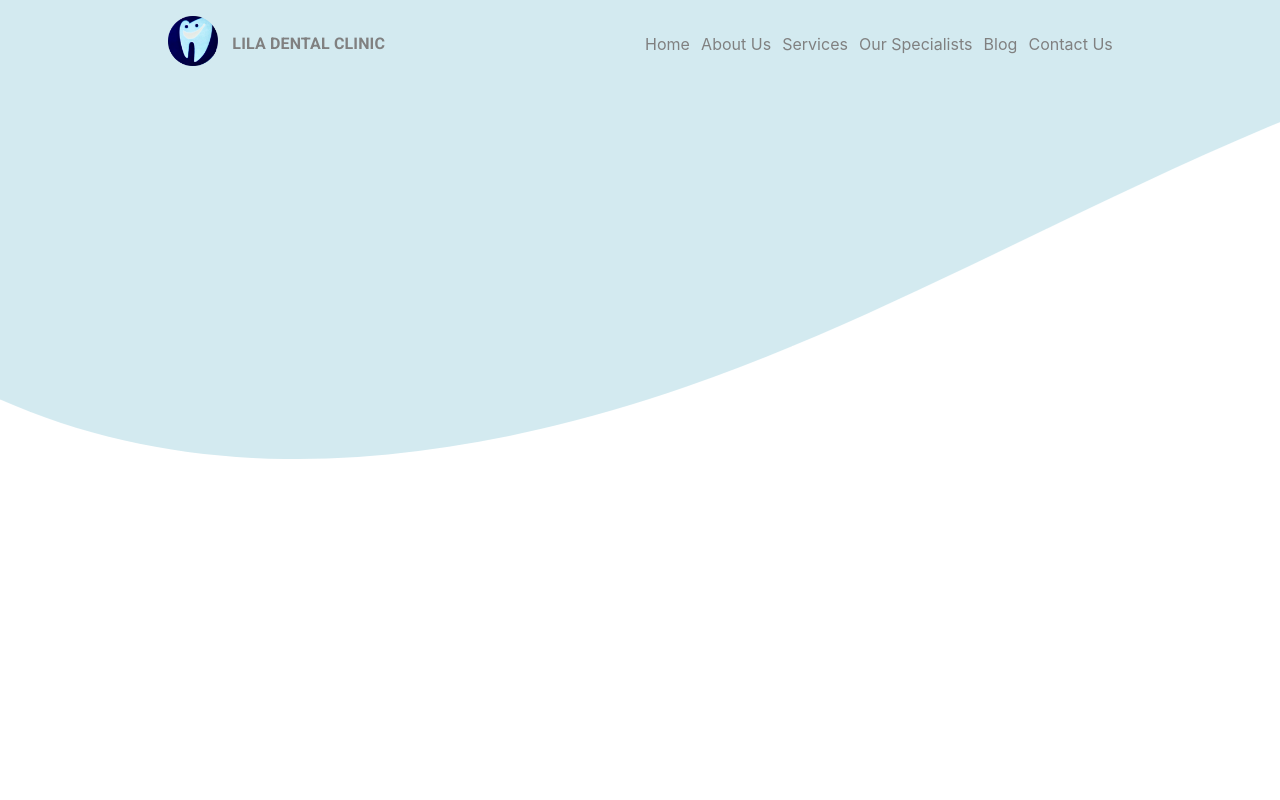
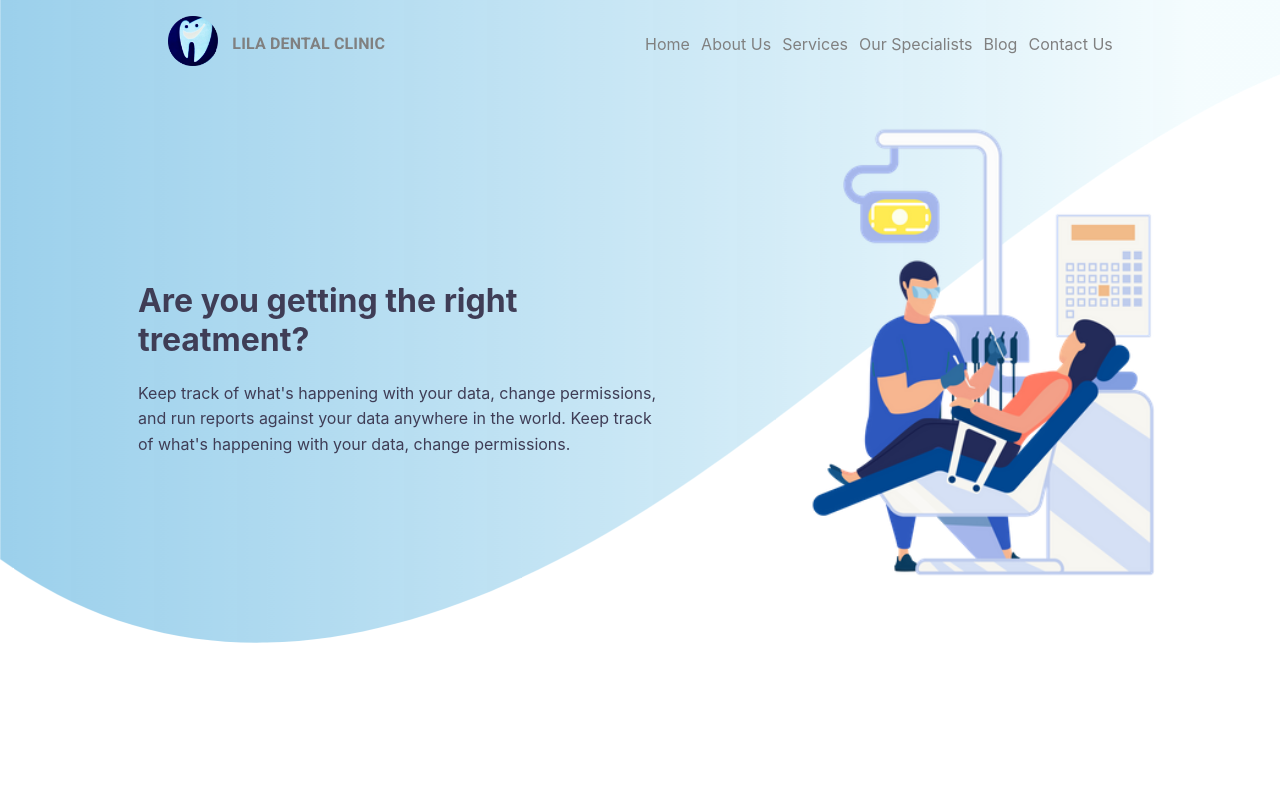
Before and after one commit to abhaybaiju/dentist-webapp, a React (Create React App) app in the folder frontend/: page /About in a window 1280 px wide. Shown: the top 800 px of the page. Built offline with nearby package versions, Linux system fonts and the light colour scheme.

Commit message:
(#34) Gradient

```diff
--- a/frontend/src/components/AboutUs.js
+++ b/frontend/src/components/AboutUs.js
@@ -7,19 +7,27 @@ import './css/AboutUs.css';
 const AboutUs = () => {
   return(
     <Grid style={{overflowX:'hidden'}}>
-      <div class="custom-shape-divider-top-1601556633">
-        <svg data-name="Layer 1" xmlns="http://www.w3.org/2000/svg" viewBox="0 0 1200 120" preserveAspectRatio="none">
-            <path d="M321.39,56.44c58-10.79,114.16-30.13,172-41.86,82.39-16.72,168.19-17.73,250.45-.39C823.78,31,906.67,72,985.66,92.83c70.05,18.48,146.53,26.09,214.34,3V0H0V27.35A600.21,600.21,0,0,0,321.39,56.44Z" class="shape-fill"></path>
+      <div className="custom-shape-divider-top-1601571914">
+        <svg data-name="Layer 1" xmlns="http://www.w3.org/2000/svg" viewBox="0 0 1200 120" preserveAspectRatio="none" className="svg">
+          <defs>
+            <linearGradient id="grad1" x1="0" y1="0" x2="12.8" y2="0">
+              <stop offset="5%" className="style1"/>
+              <stop offset="10%" className="style2"/>
+            </linearGradient>
+          </defs>
+          <path d="M321.39,56.44c58-10.79,114.16-30.13,172-41.86,82.39-16.72,168.19-17.73,250.45-.39C823.78,31,906.67,72,985.66,92.83c70.05,18.48,146.53,26.09,214.34,3V0H0V27.35A600.21,600.21,0,0,0,321.39,56.44Z" fill="url(#grad1)"></path>
         </svg>
       </div>
       <Grid>
         <Navbar/>
       </Grid>
-      <Grid container justify="center" alignItems="center">
-        <Grid item lg={6}>
-          <img src={require('./images/dentist.png')} alt="" height="400"/>
+      <Grid container justify="space-evenly" alignItems="center" style={{marginTop:'8%', position:'sticky'}}>
+        <Grid item lg={5} style={{color:'#3f3d56', marginLeft:'3%', marginRight:'-15%'}}>
+          <h1>Are you getting the right treatment?</h1>
+          <p style={{lineHeight:'1.6'}}>Keep track of what's happening with your data, change permissions, and run reports against your data anywhere in the world. Keep track of what's happening with your data, change permissions.</p>
         </Grid>
-        <Grid item lg={6}>
+        <Grid item lg={6} style={{marginTop:'-2%', marginLeft:'15%', marginRight:'-18%'}}>
+          <img src={require('./images/dentist.png')} alt="" height="550"/>
         </Grid>
       </Grid>
       <Footer top="40%" bottom="0%" left="25%" right="0%"/>
--- a/frontend/src/components/Contact.js
+++ b/frontend/src/components/Contact.js
@@ -1,6 +1,6 @@
 import React from 'react';
 import Navbar from './Navbar';
-import {Container, Grid, Table, TableRow, TableCell, TextField, Button, makeStyles} from '@material-ui/core';
+import {Grid, Table, TableRow, TableCell, TextField, Button, makeStyles} from '@material-ui/core';
 import PhoneIcon from '@material-ui/icons/Phone';
 import EmailIcon from '@material-ui/icons/Email';
 import LocationOnIcon from '@material-ui/icons/LocationOn';
@@ -46,7 +46,6 @@ const Contact = () => {
 });
 
   const classes=useStyles();
-  const position = [51.505, -0.09]
 
   return(
       <Grid style={{overflowX:'hidden'}}>
--- a/frontend/src/components/Map.js
+++ b/frontend/src/components/Map.js
@@ -1,5 +1,5 @@
 import React from 'react';
-import { Map, Marker, Popup, TileLayer } from "react-leaflet";
+import { Map, Marker,TileLayer } from "react-leaflet";
 import LocationOnIcon from '@material-ui/icons/LocationOn';
 import { renderToStaticMarkup } from 'react-dom/server';
 import { divIcon } from 'leaflet';
--- a/frontend/src/components/css/AboutUs.css
+++ b/frontend/src/components/css/AboutUs.css
@@ -1,4 +1,4 @@
-.custom-shape-divider-top-1601556633 {
+.custom-shape-divider-top-1601571914 {
     position: absolute;
     top: 0;
     left: 0;
@@ -7,14 +7,21 @@
     line-height: 0;
 }
 
-.custom-shape-divider-top-1601556633 svg {
+.custom-shape-divider-top-1601571914 svg {
     position: relative;
     display: block;
-    width: calc(300% + 1.3px);
-    height: 500px;
+    width: calc(259% + 1.3px);
+    height: 700px;
     transform: rotateY(180deg);
 }
 
-.custom-shape-divider-top-1601556633 .shape-fill {
-    fill: #D3EAF0;
+.custom-shape-divider-top-1601571914 .style1 {
+  stop-color:#f2fcfe;
+  stop-opacity:0.8
 }
+
+.custom-shape-divider-top-1601571914 .style2 {
+  stop-color:#1c92d2;
+  stop-opacity:0.7
+}
+/* linear-gradient(to right, #1c92d2, #f2fcfe); */
```
